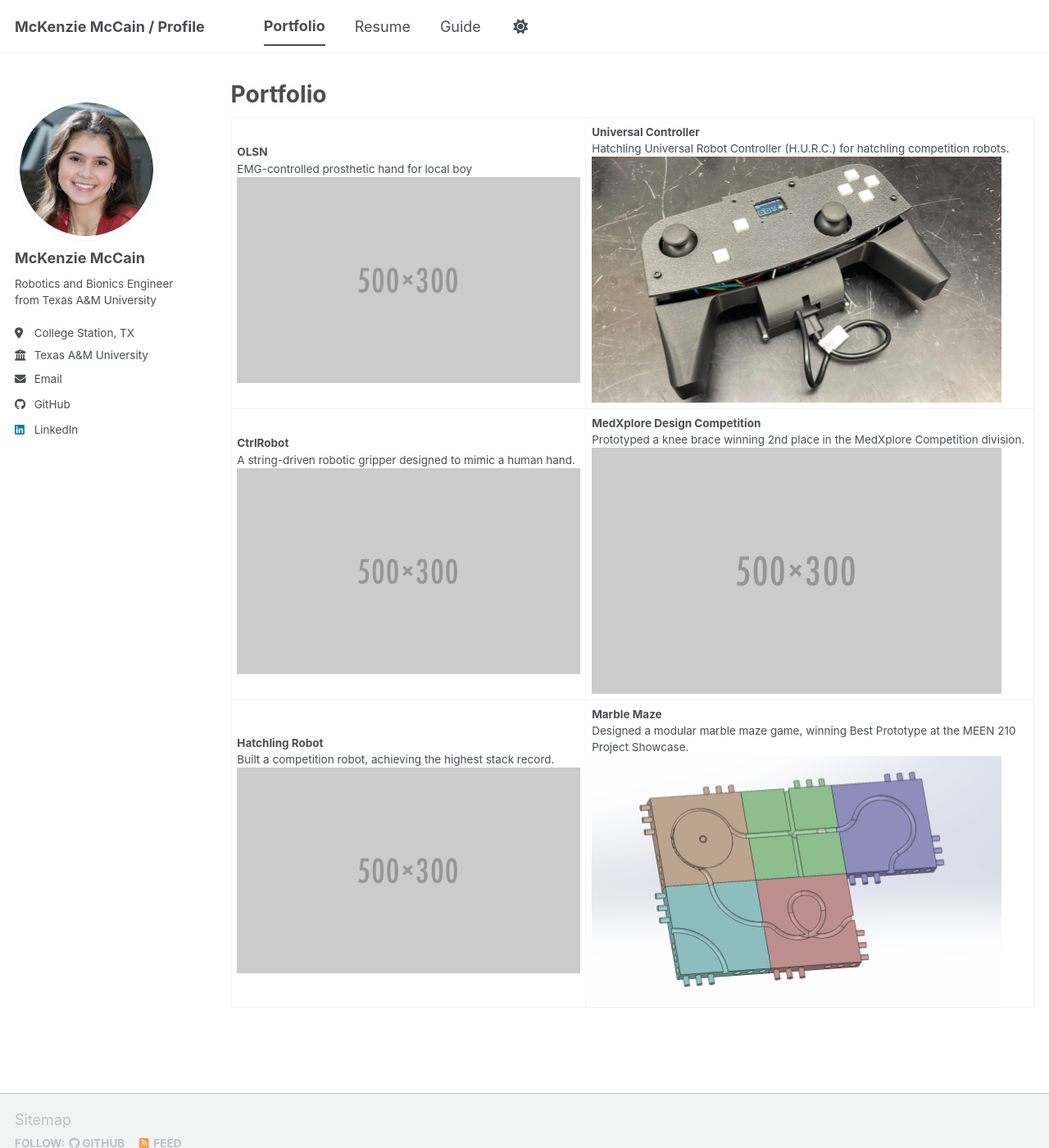
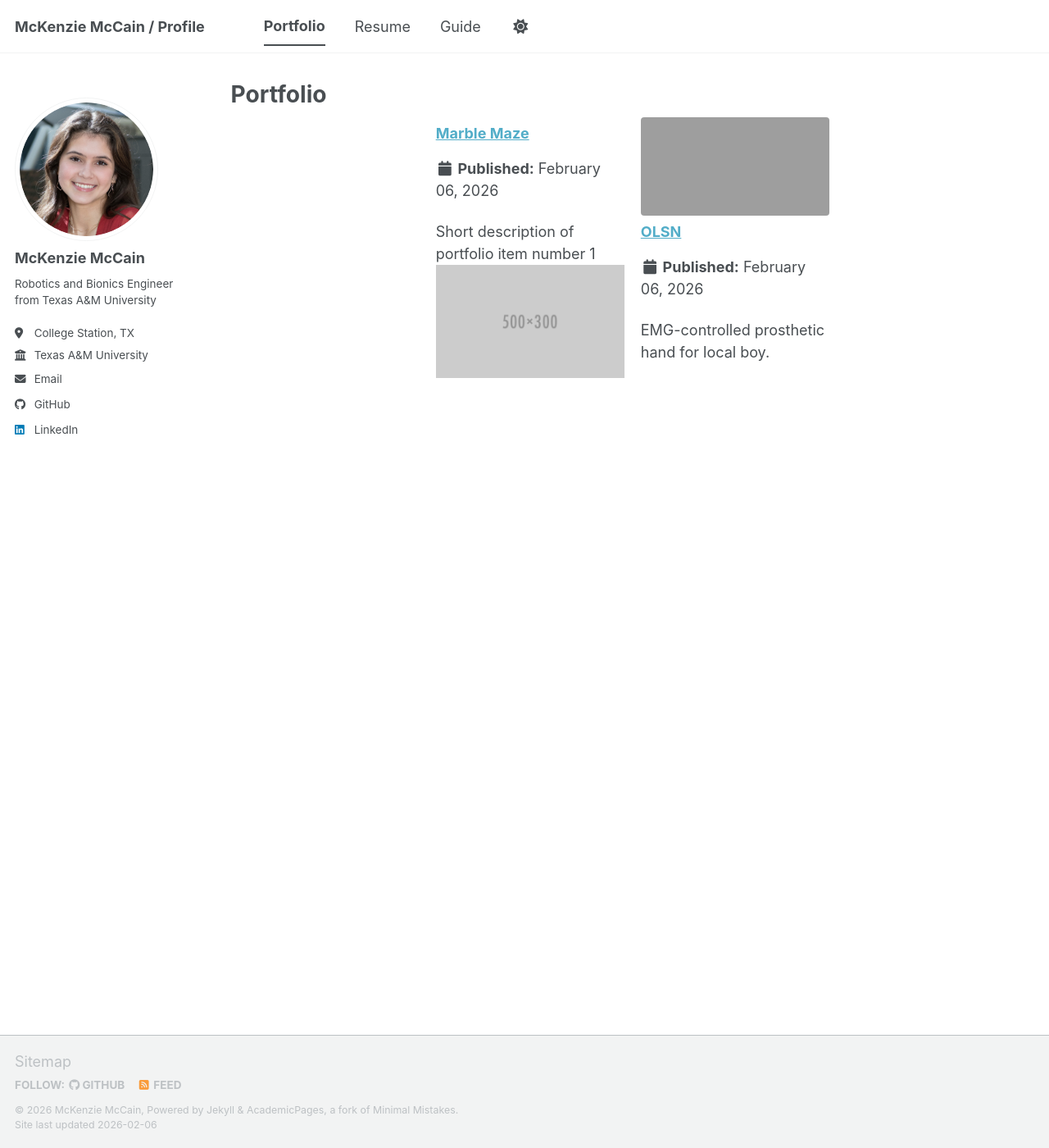
Before and after one commit to mckenzie-mccain/mckenzie-mccain.github.io, a Jekyll site: the page built from _pages/portfolio.html, in a window 1280 px wide and 1400 px high. Shown: the whole window at 82% size. Built offline with Jekyll 4.4.1, drawn with Linux system fonts in a browser that asks for light colours; a script bundle is joined from its source files by our own code; library files that are not in the unit come from our copies.

Commit message:
Update OLSN page and change portfolio to .html

```diff
--- /dev/null
+++ b/_pages/portfolio.html
@@ -0,0 +1,12 @@
+---
+layout: archive
+title: "Portfolio"
+permalink: /portfolio/
+author_profile: true
+entries_layout: grid
+---
+{% include base_path %}
+
+{% for post in site.portfolio %}
+  {% include archive-single.html type="grid" %}
+{% endfor %}
--- a/_pages/portfolio.md
+++ /dev/null
@@ -1,12 +0,0 @@
----
-layout: archive
-title: "Portfolio"
-permalink: /portfolio/
-author_profile: true
----
-
-
-|---|---|
-|**OLSN**<br>EMG-controlled prosthetic hand for local boy<br>[![OLSN](/images/500x300.png)](/portfolio/olsn/)|**Universal Controller**<br>Hatchling Universal Robot Controller (H.U.R.C.) for hatchling competition robots.<br>[![Hatchling H.U.R.C.](/images/hurc.png)](/portfolio/hurc/)|
-|**CtrlRobot**<br>A string-driven robotic gripper designed to mimic a human hand.<br>[![CtrlRobot](/images/500x300.png)](/portfolio/ctrlrobot/)|**MedXplore Design Competition**<br>Prototyped a knee brace winning 2nd place in the MedXplore Competition division.<br>[![MedXplore](/images/500x300.png)](/portfolio/medxplore/)|
-|**Hatchling Robot**<br>Built a competition robot, achieving the highest stack record.<br>[![Hatchling Robot](/images/500x300.png)](/portfolio/hatchling/)|**Marble Maze**<br>Designed a modular marble maze game, winning Best Prototype at the MEEN 210 Project Showcase.<br>[![Marble Maze](/images/marble-maze.png)](/portfolio/marble-maze/)|
```
Also changed, not shown: _portfolio/olsn.md (+3 -2 lines).
